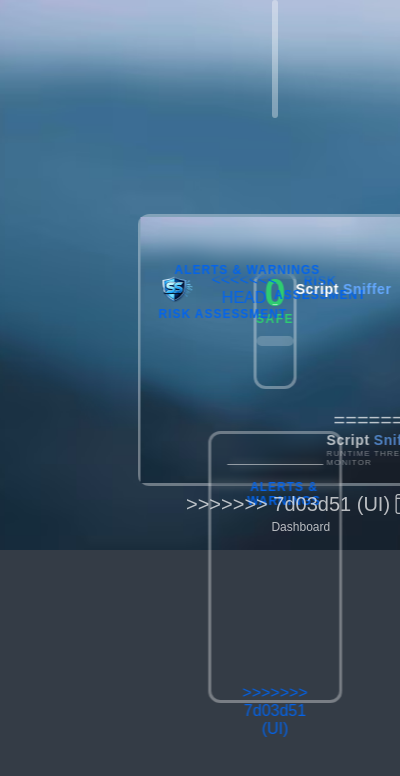
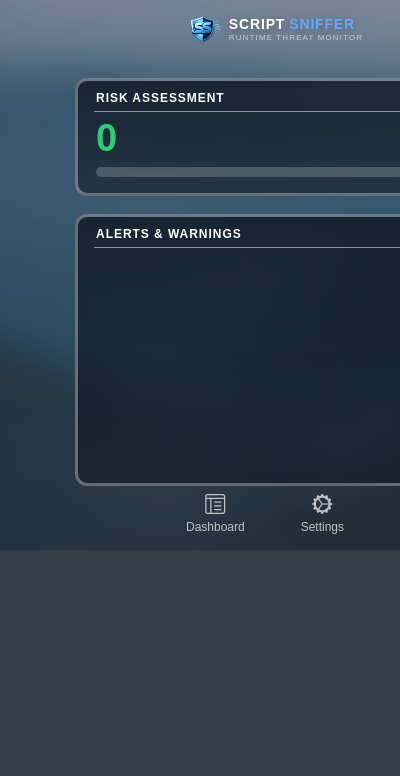
Before and after one commit to OrgitoV/Anti-Script-Injection-Browser-Extension, a browser extension: page popup.html in a window 400 px wide. Shown: the top 776 px of the page. Drawn offline with nearby package versions, Linux system fonts and the light colour scheme.

Commit message:
Update popup.html

```diff
--- a/popup.html
+++ b/popup.html
@@ -4,11 +4,8 @@
   <meta charset="UTF-8">
   <meta name="viewport" content="width=device-width, initial-scale=1.0">
   <title>Anti Script Extension</title>
-<<<<<<< HEAD
-=======
   <link rel="stylesheet" href="popup.css">
   <link href="https://cdn.jsdelivr.net/npm/bootstrap-icons/font/bootstrap-icons.css" rel="stylesheet">
->>>>>>> 7d03d51 (UI)
   <style>
     body {
       margin: 0;
@@ -37,23 +34,11 @@
       object-fit: cover;
       z-index: 0;
       pointer-events: none;
-<<<<<<< HEAD
-=======
       opacity: 0.55;
->>>>>>> 7d03d51 (UI)
     }
 
     .riskbox {
       position: absolute;
-<<<<<<< HEAD
-      bottom: 380px;
-      left: 50%;
-      transform: translateX(-50%);
-      border-color: #ffffff;
-      border-style: solid;
-      border-radius: 12px;
-      height: 100px;
-=======
       top: 78px;
       left: 50%;
       transform: translateX(-50%);
@@ -61,24 +46,10 @@
       border-style: solid;
       border-radius: 12px;
       height: 118px;
->>>>>>> 7d03d51 (UI)
       width: 400px;
       margin: 0px;
       box-sizing: border-box;
       z-index: 1;
-<<<<<<< HEAD
-      opacity: 0.5;
-    }
-    .alertbox {
-      position: absolute;
-      bottom: 70px;
-      left: 50%;
-      transform: translateX(-50%);
-      border-color: #ffffff;
-      border-style: solid;
-      border-radius: 12px;
-      height: 300px;
-=======
       background: linear-gradient(180deg, rgba(14, 22, 33, 0.78) 0%, rgba(14, 22, 33, 0.52) 100%);
       backdrop-filter: blur(4px);
       padding: 36px 18px 14px;
@@ -93,43 +64,10 @@
       border-style: solid;
       border-radius: 12px;
       height: 272px;
->>>>>>> 7d03d51 (UI)
       width: 400px;
       margin: 0px;
       box-sizing: border-box;
       z-index: 1;
-<<<<<<< HEAD
-      opacity: 0.5;
-    }
-    .alert-line {
-    position: absolute;
-    opacity: 0.5;
-    top: 20px;
-    left: 0;
-    width: 100%;
-    height: 2px;
-    background-color: #ffffff;
-    box-sizing: border-box;
-  }
-
-  .risk-line {
-    position: absolute;
-    opacity: 0.5;
-    top: 20px;
-    left: 0;
-    width: 100%;
-    height: 2px;
-    background-color: #ffffff;
-    box-sizing: border-box;
-  }
-    .alerttext {
-      position: absolute;
-      bottom: 350px;
-      left: 26%;
-      transform: translateX(-50%);
-      font-size: 14px;
-      font-weight: bold;
-=======
       background: linear-gradient(180deg, rgba(14, 22, 33, 0.78) 0%, rgba(14, 22, 33, 0.52) 100%);
       backdrop-filter: blur(4px);
       padding: 36px 16px 16px;
@@ -166,20 +104,12 @@
       font-weight: bold;
       letter-spacing: 0.08em;
       text-transform: uppercase;
->>>>>>> 7d03d51 (UI)
       color: #ffffff;
       z-index: 2;
     }
 
     .risktext {
       position: absolute;
-<<<<<<< HEAD
-      bottom: 460px;
-      left: 26%;
-      transform: translateX(-50%);
-      font-size: 14px;
-      font-weight: bold;
-=======
       top: 10px;
       left: 18px;
       transform: none;
@@ -187,7 +117,6 @@
       font-weight: bold;
       letter-spacing: 0.08em;
       text-transform: uppercase;
->>>>>>> 7d03d51 (UI)
       color: #ffffff;
       z-index: 2;
     }
@@ -196,10 +125,6 @@
       position: relative;
       z-index: 2;
       width: fit-content;
-<<<<<<< HEAD
-      max-width: none;
-=======
->>>>>>> 7d03d51 (UI)
       margin: 12px auto 0;
       display: flex;
       flex-direction: row;
@@ -210,18 +135,11 @@
     }
 
     .logo {
-<<<<<<< HEAD
-      width: 35px;
-      height: 35px;
-      border-radius: 8px;
-      margin: 0;
-=======
       width: 34px;
       height: 34px;
       border-radius: 8px;
       margin: 0;
       display: block;
->>>>>>> 7d03d51 (UI)
     }
 
     .logo-place {
@@ -229,31 +147,14 @@
       z-index: 1;
       top: 0px;
       margin: 0;
-<<<<<<< HEAD
-=======
       padding: 0;
       border-radius: 0;
       background: transparent;
       box-shadow: none;
->>>>>>> 7d03d51 (UI)
     }
 
     .icon-name {
       padding: 0;
-<<<<<<< HEAD
-      font-family: 'JungleFever', Arial, sans-serif;
-      font-size: 14px;
-      font-weight: 700;
-      letter-spacing: 0.6px;
-      display: inline-block;
-    }
-
-    .icon-name .script {
-      color: #ffffff;    }
-
-    .icon-name .sniffer {
-      color: #2075e6;    }
-=======
       font-family: Arial, sans-serif;
       font-size: 14px;
       font-weight: 800;
@@ -287,7 +188,6 @@
       flex-direction: column;
       align-items: flex-start;
     }
->>>>>>> 7d03d51 (UI)
 
     .settings-icon {
       position: absolute;
@@ -315,12 +215,6 @@
     }
   .setext {
     font-size: 12px;
-<<<<<<< HEAD
-    font: arial, sans-serif;
-    color: #ffffff;
-    margin-top: 4px;
-  }
-=======
     font-family: Arial, sans-serif;
     color: #ffffff;
     margin-top: 4px;
@@ -502,21 +396,11 @@
     color: #f7cf63;
     background: rgba(241, 196, 15, 0.14);
   }
->>>>>>> 7d03d51 (UI)
 
   </style>
 </head>
 
 <body>
-<<<<<<< HEAD
-  <link href="https://cdn.jsdelivr.net/npm/bootstrap-icons/font/bootstrap-icons.css" rel="stylesheet">
-  <img src="icons/wallpaper.jpeg" class="wallpaper">
-  <div class="riskbox">
-    <div class="risk-line"></div>
-  </div>
-  <div class="alertbox">
-    <div class="alert-line"></div>
-=======
   <img src="icons/wallpaper.jpeg" class="wallpaper">
   <div class="riskbox">
     <div class="risktext">Risk Assessment</div>
@@ -533,23 +417,11 @@
     <div class="alerttext">Alerts & Warnings</div>
     <div class="alert-line"></div>
     <div id="alert-list"></div>
->>>>>>> 7d03d51 (UI)
   </div>
   <div class="header">
     <div class="logo-place">
       <img src="icons/icon1024.png" alt="Anti Script Extension Logo" class="logo">
     </div>
-<<<<<<< HEAD
-    <div class="icon-name"><span class="script">Script</span><span class="sniffer">Sniffer</span></div>
-  </div>
-  <div class="risktext">Risk Assessment</div>
-  <div class="alerttext">Alerts & Warnings</div>
-  <button class="settings-icon">
-        <i class=" bi bi-gear-wide-connected"></i>
-        <div class="setext">Settings</div>
-  </button>
-  <button class="dashboard-icon">
-=======
     <div class="brand-copy">
       <div class="icon-name"><span class="script">Script</span><span class="sniffer">Sniffer</span></div>
       <div class="brand-subtitle">Runtime Threat Monitor</div>
@@ -560,14 +432,10 @@
         <div class="setext">Settings</div>
   </button>
     <button id="dashboard-btn" class="dashboard-icon">
->>>>>>> 7d03d51 (UI)
         <i class="bi bi-layout-text-window-reverse"></i>
         <div class="setext">Dashboard</div>
   </button>
 
-<<<<<<< HEAD
-=======
   <script src="popup.js"></script>
->>>>>>> 7d03d51 (UI)
 </body>
 </html>
```
